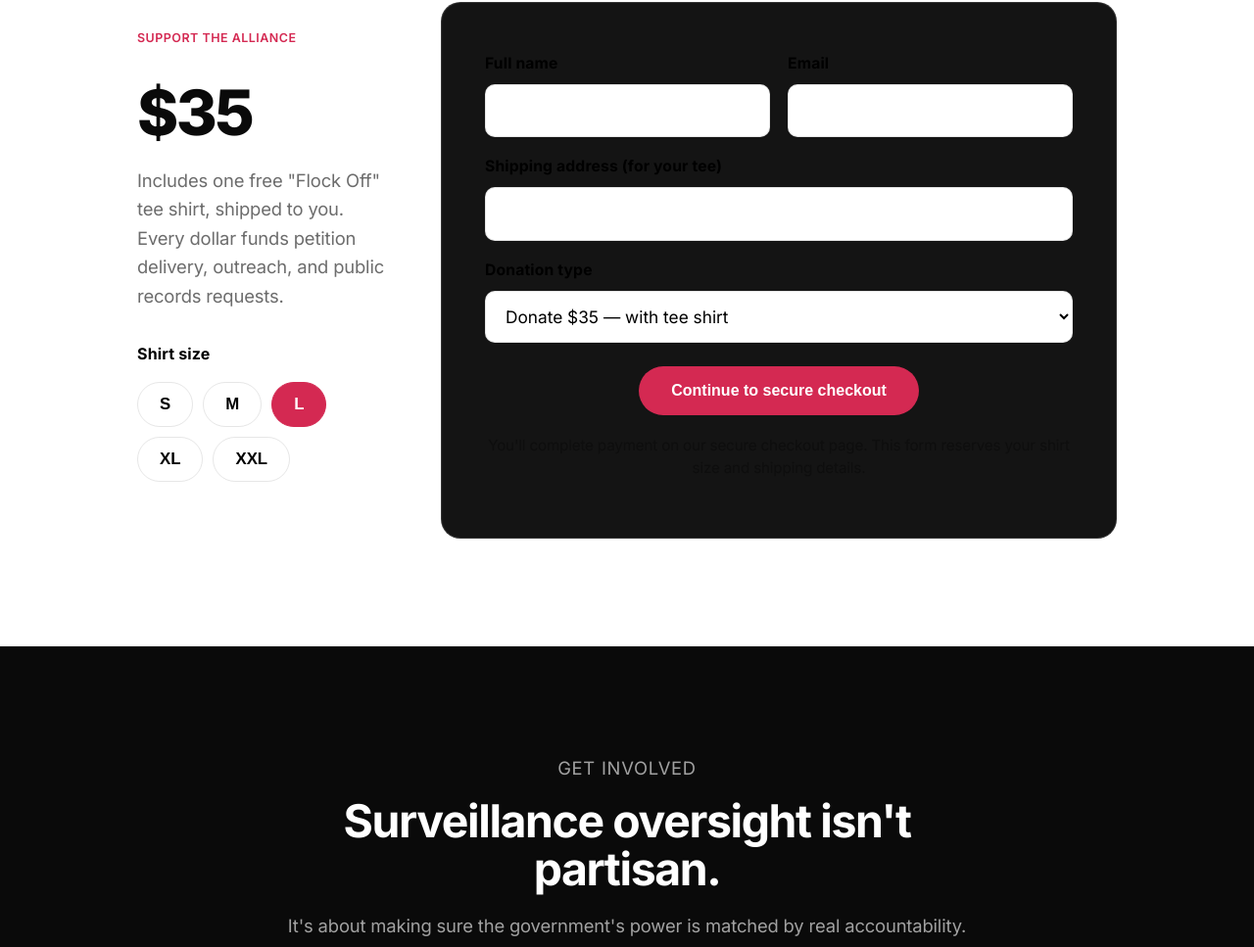
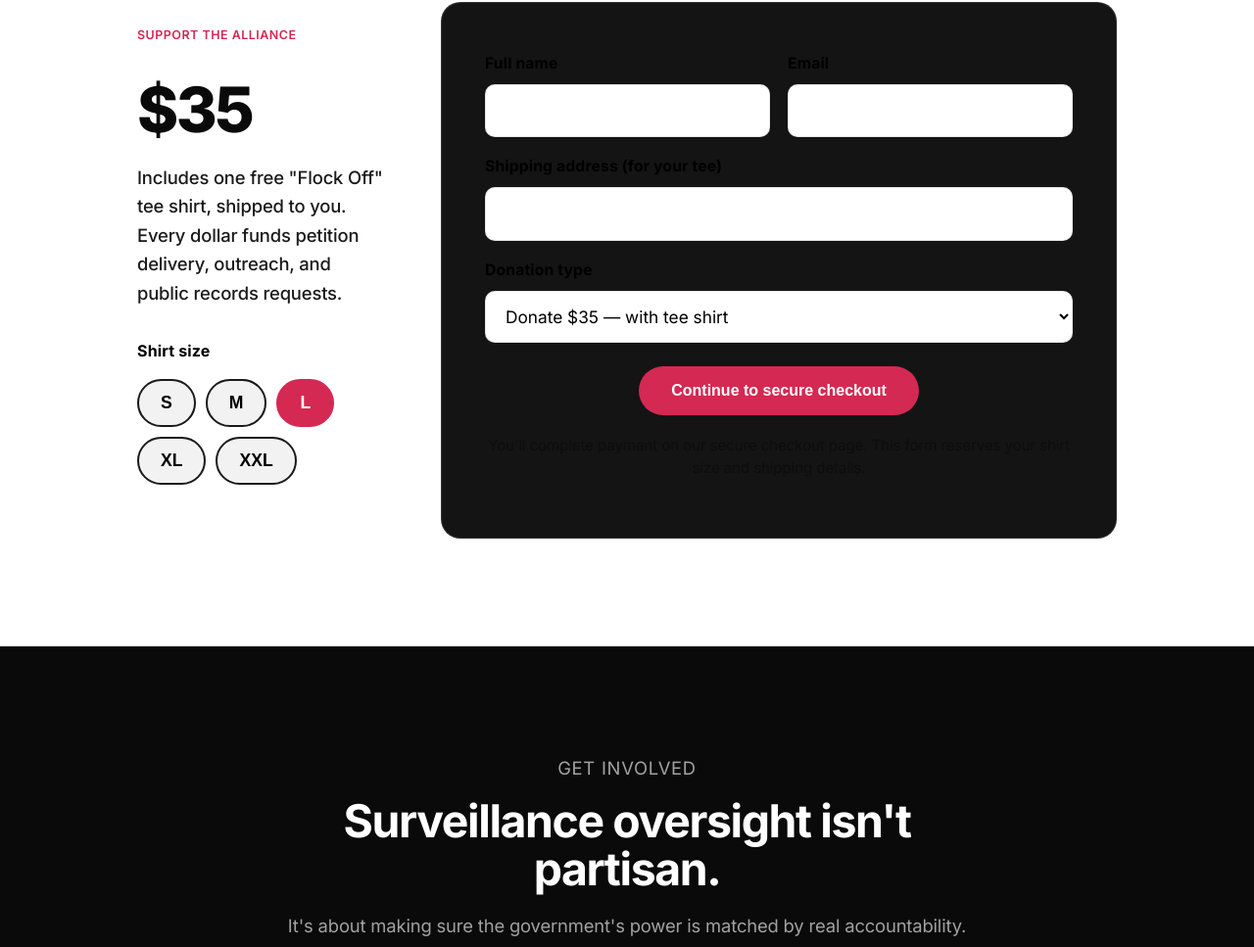
Before and after one commit to coreyjhurst11-hub/AzaleaPrivacyAlliance, a website: page index.html in a window 1280 px wide. Shown: the part 5170-6137 px from the top of the page at 98% size. Drawn offline with Linux system fonts and the light colour scheme.

Commit message:
index.html

```diff
--- a/index.html
+++ b/index.html
@@ -205,11 +205,11 @@
   .donate-grid{display:grid; grid-template-columns:1fr 1fr; gap:56px; align-items:center; max-width:1000px; margin:0 auto;}
   @media (max-width:820px){.donate-grid{grid-template-columns:1fr;}}
   .price-line{font-size:4rem; font-weight:800; letter-spacing:-0.04em; margin:0 0 6px; color:var(--black);}
-  .price-sub{color:var(--ink-soft-dark); font-size:1.15rem; line-height:1.6; margin-bottom:32px;}
+  .price-sub{color:#1A1A1A; font-size:1.15rem; font-weight:500; line-height:1.6; margin-bottom:32px;}
   .size-row{display:flex; gap:10px; flex-wrap:wrap; margin:16px 0 30px;}
   .size-pill{
-    border:1px solid var(--line-light); background:transparent; color:#000;
-    padding:12px 22px; border-radius:980px; cursor:pointer; font-weight:700; font-size:1.05rem;
+    border:2px solid #1A1A1A; background:rgba(10,10,10,0.05); color:#000;
+    padding:12px 22px; border-radius:980px; cursor:pointer; font-weight:700; font-size:1.1rem;
     transition:all .15s;
   }
   .size-pill.active{background:var(--azalea); border-color:var(--azalea); color:#fff;}
```
